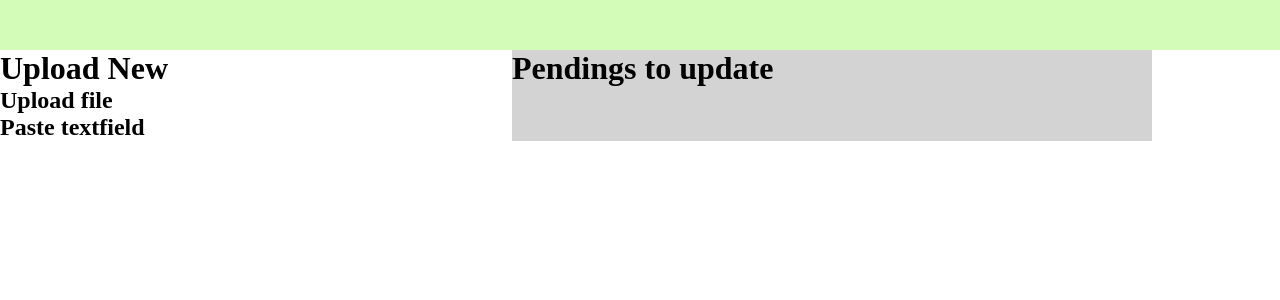
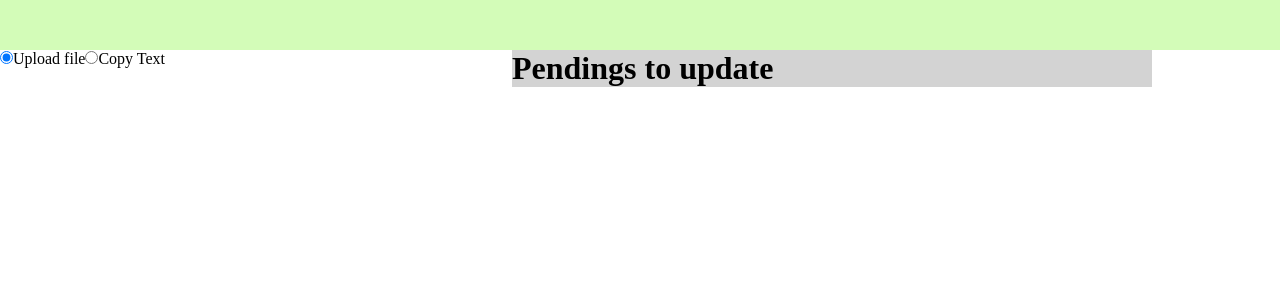
Before and after one commit to jscholar/painless-pending-2, a React app: page / in a window 1280 px wide. Shown: the top 300 px of the page. Built offline with nearby package versions, Linux system fonts and the light colour scheme; the HTML template or start-up script is replaced by a standard one.

Commit message:
Added input options radio buttons

```diff
--- a/src/Containers/Importer/Importer.js
+++ b/src/Containers/Importer/Importer.js
@@ -6,18 +6,41 @@ class Importer extends React.Component {
     constructor(props) {
         super(props);
         this.state = {
+            method: "upload-file",
+        }
+        this.changeMethod = this.changeMethod.bind(this);
+    }
 
-        }
+    changeMethod(event) {
+        this.setState({
+            method: event.target.value
+        })
     }
 
     render() {
+
+
         return (
             <div className={classes.Importer}>
-                <div className={classes.InputArea}>
-                    <h1>Upload New</h1>
-                    <h2>Upload file</h2>
-                    <h2>Paste textfield</h2>
+                <div className={classes.Input}>
+                    <div className={classes.Options}>
+                        <input
+                            value="upload-file"
+                            checked={this.state.method === "upload-file"}
+                            type="radio"
+                            onChange={this.changeMethod}></input>
+                        <label>Upload file</label>
+                        <input
+                            value="copy-text"
+                            checked={this.state.method === "copy-text"}
+                            type="radio"
+                            onChange={this.changeMethod}></input>
+                        <label>Copy Text</label>
+                    </div>
+                    <div className={classes.InputArea}>
+                    </div>
                 </div>
+
                 <div className={classes.ToBeUpdated}>
                     <h1>Pendings to update</h1>
                 </div>
--- a/src/Containers/Importer/Importer.module.css
+++ b/src/Containers/Importer/Importer.module.css
@@ -2,7 +2,7 @@
     display: flex;
 }
 
-.InputArea {
+.Input {
     width: 40%;
 }
 
```
